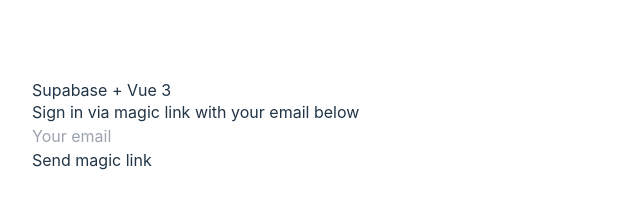
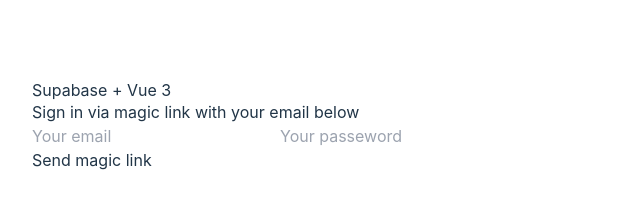
Before and after one commit to piotrwydmuch/esc-rooms, a Vue app: page / in a window 1280 px wide. Shown: the top 214 px of the page, without its empty margins (0-640 px from the left). Built offline with nearby package versions, Linux system fonts and the light colour scheme; no server answers.

Commit message:
auth method change from otp to classic email auth

```diff
--- a/src/components/Auth.vue
+++ b/src/components/Auth.vue
@@ -5,11 +5,12 @@
 
 const loading = ref(false)
 const email = ref('')
+const password = ref('')
 
 const logIn = async () => {
   try {
     loading.value = true
-    handleLogin(email.value);
+    handleLogin(email.value, password.value);
   } catch (error) {
   } finally {
     loading.value = false
@@ -30,6 +31,13 @@
         placeholder="Your email"
         v-model="email"
       />
+      <input
+        class="w-full px-4 py-2 border border-gray-300 rounded-md focus:outline-none focus:ring-2 focus:ring-blue-500"
+        required
+        type="password"
+        placeholder="Your passeword"
+        v-model="password"
+      />
     </div>
     <div>
       <input
--- a/src/services/auth.ts
+++ b/src/services/auth.ts
@@ -1,12 +1,15 @@
 import { supabase } from '../../supabase.ts'
 
-export const handleLogin = async (email: string) => {
+export const handleLogin = async (email: string, password: string) => {
     try {
-      const { error } = await supabase.auth.signInWithOtp({
-        email,
+      let { data, error } = await supabase.auth.signUp({
+        email: email,
+        password: password,
       })
-      if (error) throw error
-      alert('Check your email for the login link!')
+
+      if (error) console.log(error)
+      console.log(data);
+
     } catch (error) {
       if (error instanceof Error) {
         alert(error.message)
```
